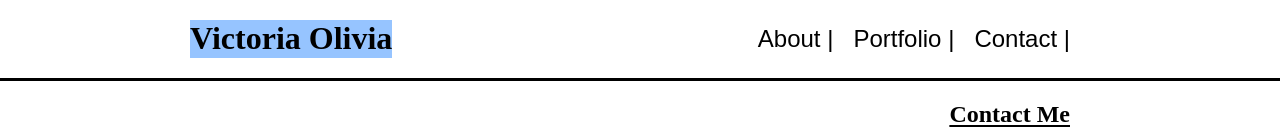
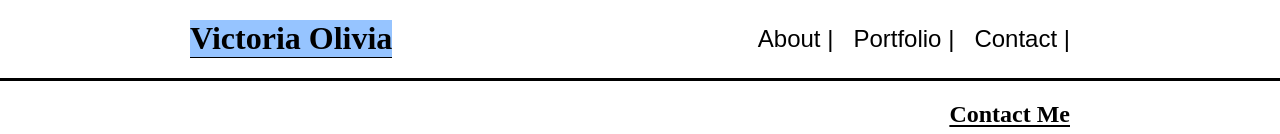
Before and after one commit to Victoria-Olivia/m6-hw6-ortiz-victoria, a plain HTML site: page index.html in a window 1280 px wide. Shown: the top 134 px of the page. Drawn offline with Linux system fonts and the light colour scheme.

Commit message:
Updated header border color to black for improved visibility and consistency.

```diff
--- a/styles.css
+++ b/styles.css
@@ -30,7 +30,7 @@ header {
 .container > h1 {
     background-color: #96c4ff;
     color: black;
-    border-bottom: 1px solid #96c4ff;
+    border-bottom: 1px solid black;
 }
 
 .subheading {
```
